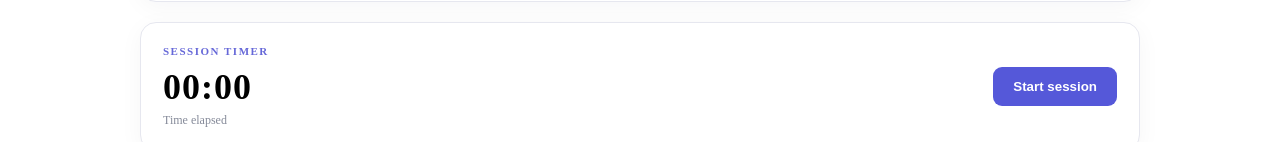
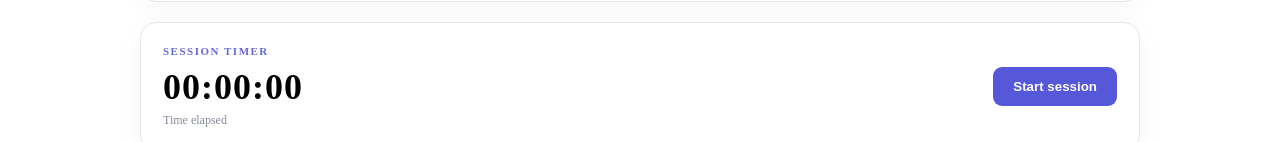
Before and after one commit to jsondumpsbinary/myAthena, a React (Vite) app: page / in a window 1280 px wide. Shown: the part 810-952 px from the top of the page. Built offline with nearby package versions, Linux system fonts and the light colour scheme.

Commit message:
feat: display session timer in hours minutes and seconds

```diff
--- a/src/App.jsx
+++ b/src/App.jsx
@@ -20,7 +20,7 @@ function App() {
     if (!sessionActive) return;
 
     const timer = setInterval(() => {
-      setElapsedSeconds((seconds) => seconds + 1);
+      setElapsedSeconds((seconds) => seconds + 60);
     }, 1000);
 
     return () => clearInterval(timer);
@@ -164,8 +164,17 @@ function App() {
     setSessionActive(false);
   }
 
-  const minutes = String(Math.floor(elapsedSeconds / 60)).padStart(2, '0');
-  const seconds = String(elapsedSeconds % 60).padStart(2, '0');
+ const hours = String(
+  Math.floor(elapsedSeconds / 3600)
+).padStart(2, '0');
+
+const minutes = String(
+  Math.floor((elapsedSeconds % 3600) / 60)
+).padStart(2, '0');
+
+const seconds = String(
+  elapsedSeconds % 60
+).padStart(2, '0');
 
   return (
     <div className="app-shell">
@@ -305,7 +314,7 @@ function App() {
           <div>
             <p className="eyebrow">SESSION TIMER</p>
             <div className="timer">
-              {minutes}:{seconds}
+              {hours}:{minutes}:{seconds}
             </div>
             <p className="timer-description">
               {sessionActive ? 'Session in progress' : 'Time elapsed'}
```
